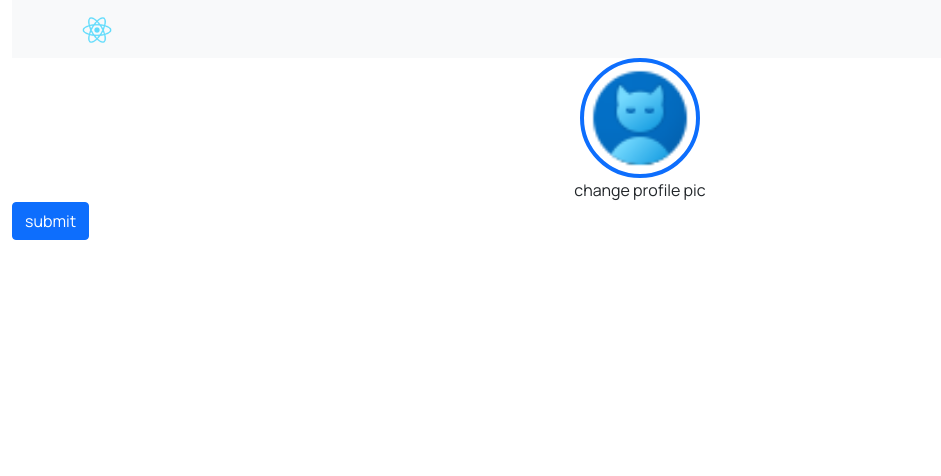
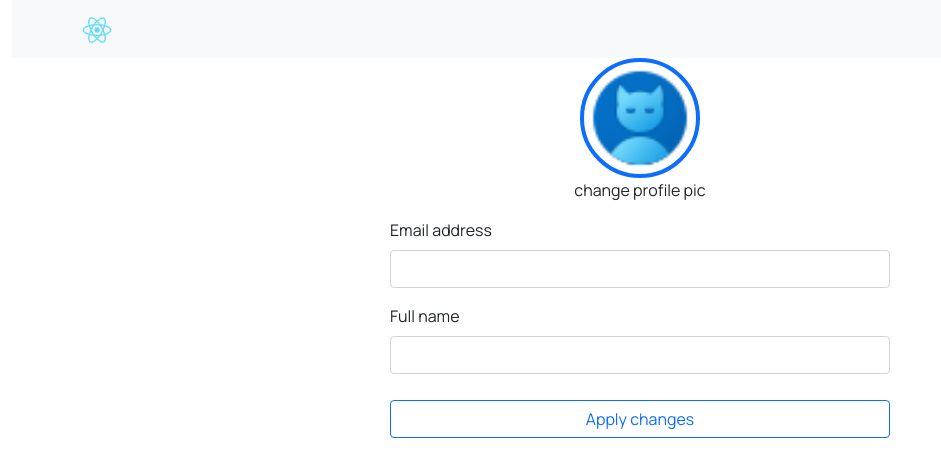
Before and after one commit to sr1k3sh/social-app, a React (Create React App) app: page /account in a window 1280 px wide. Shown: the top 476 px of the page, without its empty margins (0-941 px from the left). Built offline with nearby package versions, Linux system fonts and the light colour scheme; no server answers; the database is empty; sample sign-in values are in the browser's storage.

Commit message:
push new codes

```diff
--- a/public/index.html
+++ b/public/index.html
@@ -29,6 +29,7 @@
   <body>
     <noscript>You need to enable JavaScript to run this app.</noscript>
     <div id="root"></div>
+    <script src="https://cdn.jsdelivr.net/npm/bootstrap@5.0.2/dist/js/bootstrap.bundle.min.js" integrity="sha384-MrcW6ZMFYlzcLA8Nl+NtUVF0sA7MsXsP1UyJoMp4YLEuNSfAP+JcXn/tWtIaxVXM" crossorigin="anonymous"></script>
     <!--
       This HTML file is a template.
       If you open it directly in the browser, you will see an empty page.
--- a/src/Dashboard.scss
+++ b/src/Dashboard.scss
@@ -1,4 +1,10 @@
 .rikesh-nav{
+
+  & .navbar{
+    position: sticky;
+    top:0;
+  }
+
   &__actions{
     display: flex;
     flex-direction: row;
@@ -16,8 +22,25 @@
 }
 
 .post-section{
-  display: flex;
-  flex-direction: column;
+  margin-top: 32px;
+  &__wrapper{
+    display: flex;
+    flex-direction: column;
+  }
+
+  &__image-label{
+    width: 300px;
+    position: absolute;
+    height: 300px;
+    display: flex;
+    align-items: center;
+    justify-content: center;
+    & svg{
+      width: 150px;
+    }
+  }
+
+
   &__form{
     display: flex;
     flex-direction: column;
@@ -50,6 +73,12 @@
   &__form-element{
     display: flex;
     flex-direction: column;
+    border: 1px solid #efefef;
+    border-radius: 4px;
+    &--image-upload{
+      width: fit-content;
+      margin-bottom: 10px;
+    }
   }
 
   &__story-list{
--- a/src/components/AccountDetail.js
+++ b/src/components/AccountDetail.js
@@ -13,6 +13,9 @@ function AccountDetail() {
     const [imageAsFile, setImageAsFile] = useState('');
     const [imageAsUrl, setImageAsUrl] = useState({imgUrl: ''});
 
+    const [fullname, setFullName] = useState('');
+    const [email, setEmail] = useState('');
+
     useEffect(() => {
         if (loading) return;
         if (!user) return history.replace("/");
@@ -24,6 +27,9 @@ function AccountDetail() {
                     snapshot.forEach(snap=>{
                         if(snap.val().uid === user.uid){
                             setImageAsUrl({imgUrl:snap.val().imgUrl});
+
+                            setFullName(snap.val().name);
+                            setEmail(snap.val().email);
                         }
                     });
                 });
@@ -65,8 +71,10 @@ function AccountDetail() {
     const handleSubmit = (e) =>{
         e.preventDefault();
         if(imageAsFile === '') {
-            console.error(`not an image, the image file is a ${typeof(imageAsFile)}`)
+            history.push('/');
+            return;
         }
+        else{
             const uploadTask = storage.ref(`/images/${imageAsFile.name}`).put(imageAsFile)
               //initiates the firebase side uploading
             uploadTask.on('state_changed', (snapShot) => {
@@ -80,11 +88,12 @@ function AccountDetail() {
                 // gets the download url then sets the image from firebase as the value for the imgUrl key:
                 storage.ref('images').child(imageAsFile.name).getDownloadURL()
                  .then(fireBaseUrl => {
-                 console.log(fireBaseUrl)
                    setImageAsUrl(prevObject => ({...prevObject, imgUrl: fireBaseUrl}));
                    fetchUserData(fireBaseUrl);
+                   history.push('/')
                 });
             });
+        }
     }
 
     return (
@@ -97,21 +106,25 @@ function AccountDetail() {
             </div>
         </nav>
         <div className="col-xxl-12">
-            <form onSubmit={handleSubmit}>
+            <form className="account-section__form" onSubmit={handleSubmit}>
                 <div className="account-section__image-wrapper">
+                    <div>
                         <img className="account-section__image" src={imageAsUrl.imgUrl?imageAsUrl.imgUrl:dummy} alt="profile detail"></img>
-                    <label htmlFor="change-profile-pic">change profile pic</label>
+                    </div>
+                    <label className="account-section__label account-section__label--profile" htmlFor="change-profile-pic">change profile pic</label>
                     <input className="account-section__hidden" id="change-profile-pic" type="file" onChange={onFileupload}></input>
                 </div>
-                {/* <div>
+                <div className="account-section__form-element">
                     <label className="form-label">Email address</label>
-                    <input className="form-control"></input>
+                    <input className="form-control" defaultValue={email}></input>
                 </div>
-                <div>
+                <div className="account-section__form-element">
                     <label className="form-label">Full name</label>
-                    <input className="form-control"></input>
-                </div> */}
-                <button type="submit" className="btn btn-primary">submit</button>
+                    <input className="form-control" defaultValue={fullname}></input>
+                </div>
+                <div className="account-section__form-element account-section__form-element--button">
+                    <button type="submit" className="btn btn-outline-primary">Apply changes</button>
+                </div>
             </form>
         </div>
         </div>
--- a/src/components/AccountDetail.scss
+++ b/src/components/AccountDetail.scss
@@ -4,6 +4,26 @@
         flex-direction: column;
         align-items: center;
     }
+
+    &__form{
+        display: flex;
+        flex-direction: column;
+        gap: 16px;
+        align-items: center;
+        width: 500px;
+        margin: 0 auto;
+    }
+
+    &__form-element{
+        width: 100%;
+        &--button{
+            margin-top: 10px;
+            & button{
+                width: 100%;
+            }
+        }
+    }
+
     &__image{
         width: 120px;
         height: 120px;
@@ -12,6 +32,12 @@
         border: 4px solid var(--bs-primary);
     }
 
+    &__label{
+        &--profile{
+            cursor: pointer;
+        }
+    }
+
     &__hidden{
         display: none;
     }
```
Also changed, not shown: src/Dashboard.js (+77 -6 lines), src/images/1403974191581426687.svg (added). Lines whose indentation alone changed are shown as unchanged.
